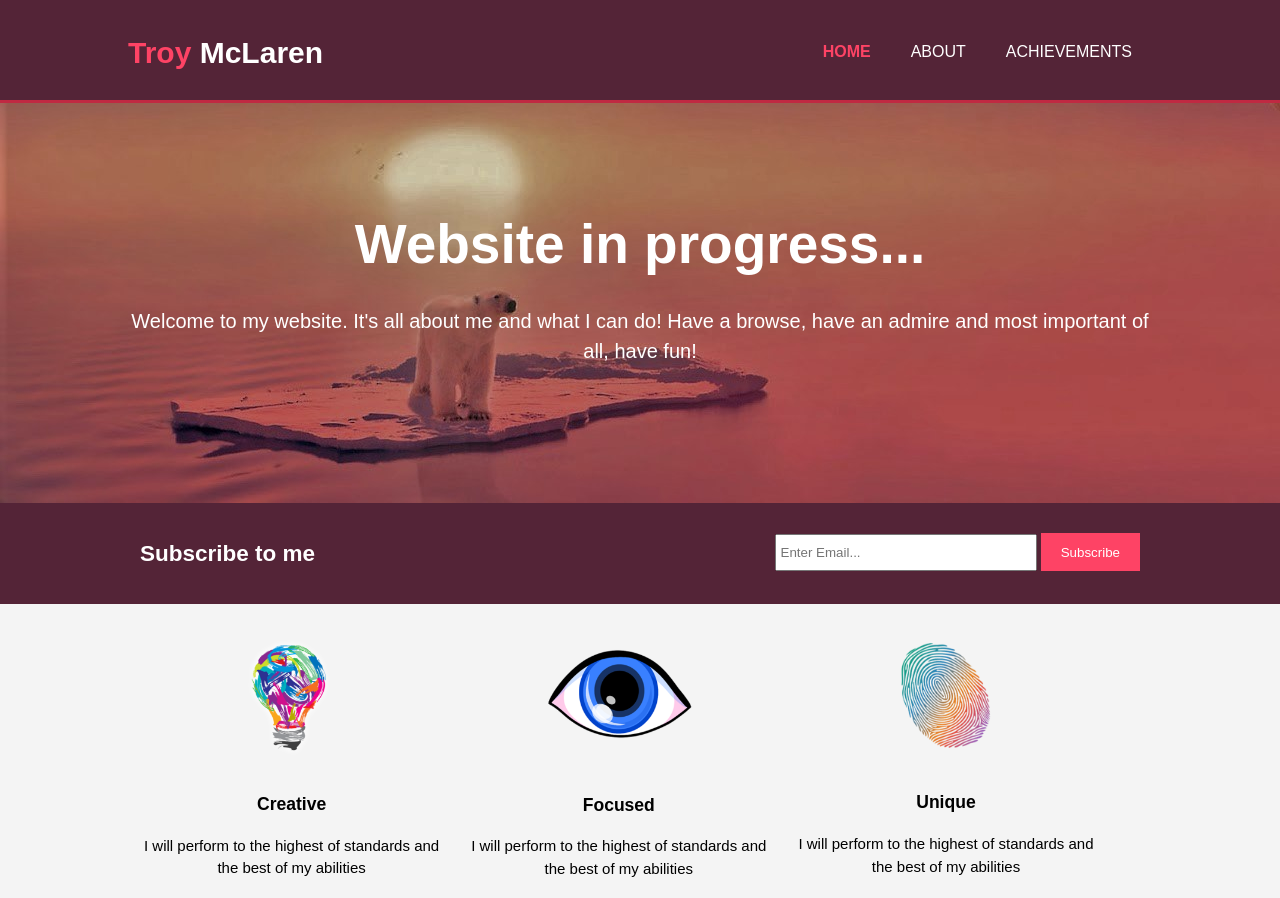
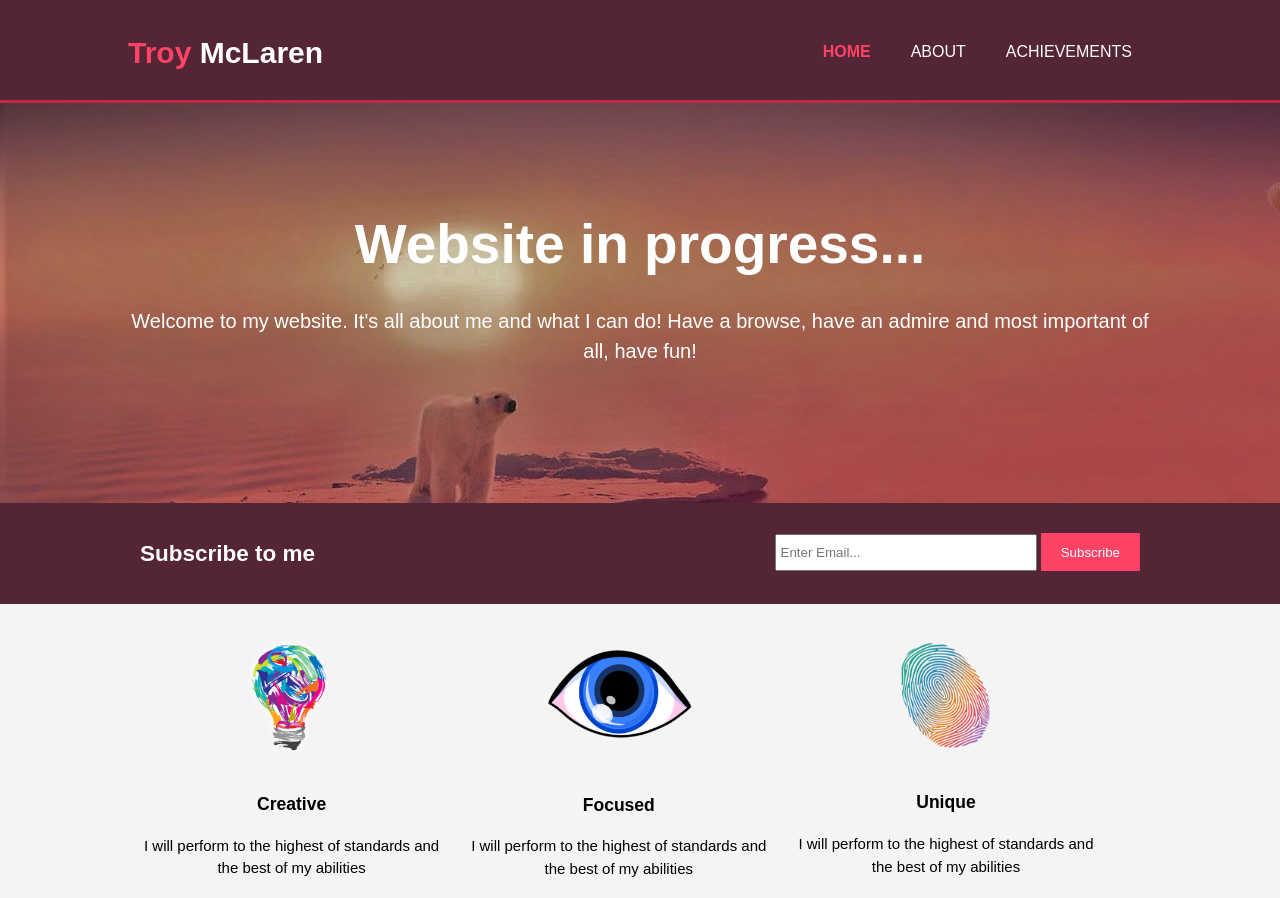
Before and after one commit to troy-mclaren/troy-mclaren.github.io, a plain HTML site: page index.html in a window 1280 px wide. Shown: the top 898 px of the page. Drawn offline with Linux system fonts and the light colour scheme.

Commit message:
Update style.css

```diff
--- a/css/style.css
+++ b/css/style.css
@@ -82,7 +82,7 @@ header a:hover{
 /* Showcase */
 #showcase{
   min-height: 400px;
-  background:url('../images/bear.jpg') no-repeat 0 -400px;
+  background:url('../images/bear.jpg') no-repeat 0 -300px;
   text-align: center;
   color: #ffffff;
 }
```
